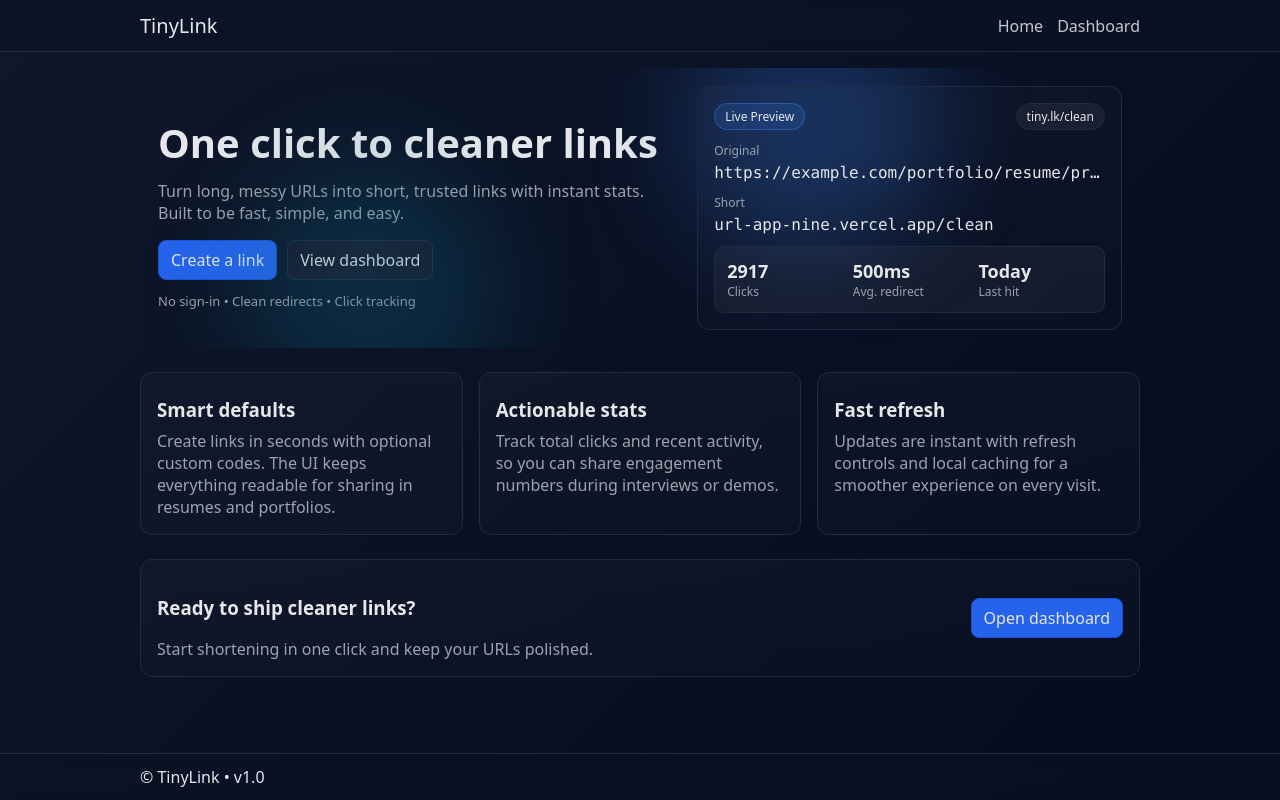
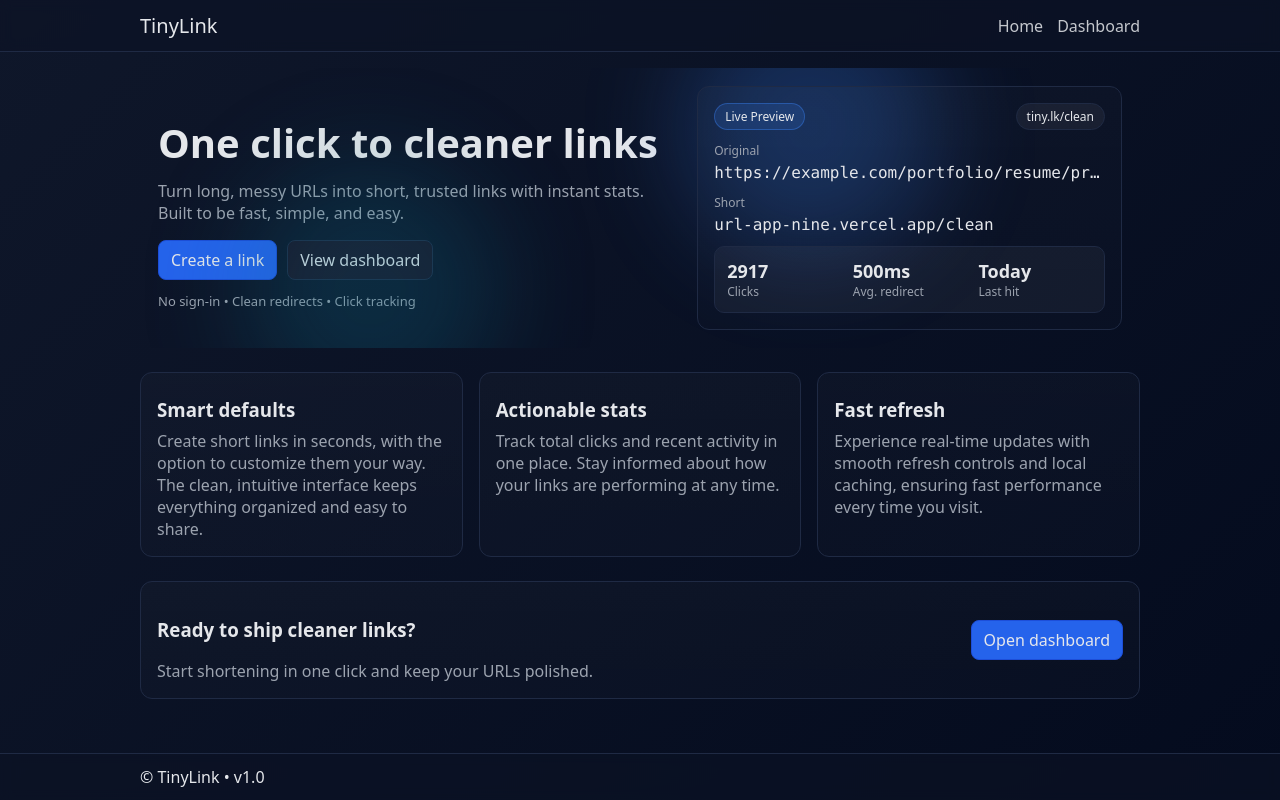
Before and after one commit to manoj-m001/url-app, a React (Create React App) app in the folder url-app/: page / in a window 1280 px wide. Built offline with nearby package versions, Linux system fonts and the light colour scheme; no server answers.

Commit message:
init commit

```diff
--- a/url-app/src/pages/Landing.jsx
+++ b/url-app/src/pages/Landing.jsx
@@ -62,24 +62,18 @@ export default function Landing() {
       <section className="feature-grid">
         <div className="feature-card panel">
           <h3>Smart defaults</h3>
-          <p>
-            Create links in seconds with optional custom codes. The UI keeps
-            everything readable for sharing in resumes and portfolios.
+          <p>Create short links in seconds, with the option to customize them your way. The clean, intuitive interface keeps everything organized and easy to share.
           </p>
         </div>
         <div className="feature-card panel">
           <h3>Actionable stats</h3>
           <p>
-            Track total clicks and recent activity, so you can share engagement
-            numbers during interviews or demos.
-          </p>
+         Track total clicks and recent activity in one place. Stay informed about how your links are performing at any time. </p>
         </div>
         <div className="feature-card panel">
           <h3>Fast refresh</h3>
           <p>
-            Updates are instant with refresh controls and local caching for a
-            smoother experience on every visit.
-          </p>
+         Experience real-time updates with smooth refresh controls and local caching, ensuring fast performance every time you visit. </p>
         </div>
       </section>
 
```
